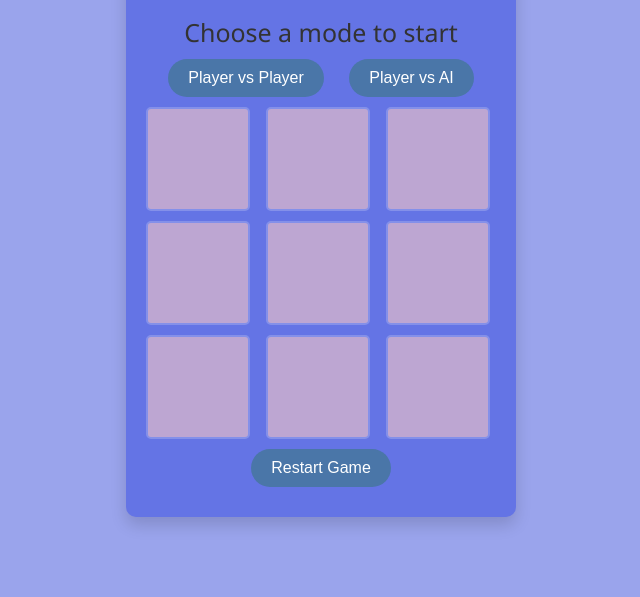
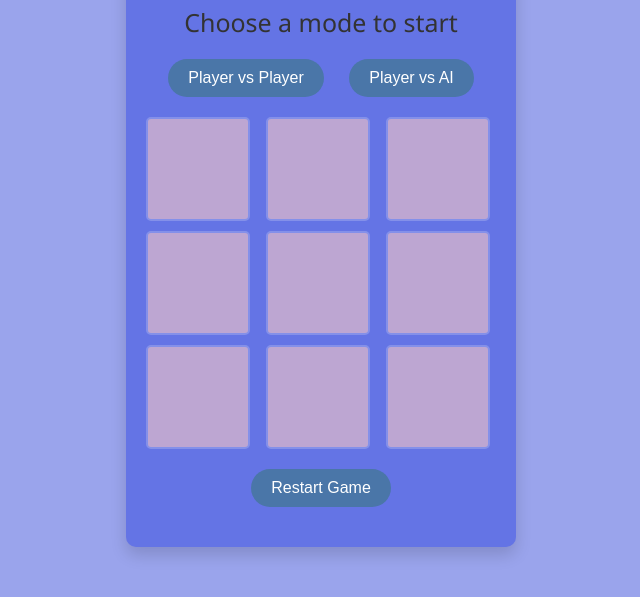
Before and after one commit to Goldiiee12/Tic_tac-toe, a plain HTML site: page index.html in a window 1280 px wide. Shown: the part 147-744 px from the top of the page, without its empty margins (319-959 px from the left). Drawn offline with Linux system fonts and the light colour scheme.

Commit message:
Final last minute changes

```diff
--- a/styles.css
+++ b/styles.css
@@ -45,7 +45,7 @@ body {
 
 
 #statusArea {
-    margin-top: -10px;
+    margin-top: -20px;
     font-size: 1.2em;
 }
 
@@ -59,6 +59,8 @@ button {
     border-radius: 20px;
     cursor: pointer;
     transition: background-color 0.3s, transform 0.2s;
+    margin-top: 20px;
+    margin-bottom: 20px;
 }
 
 button:hover {
```
